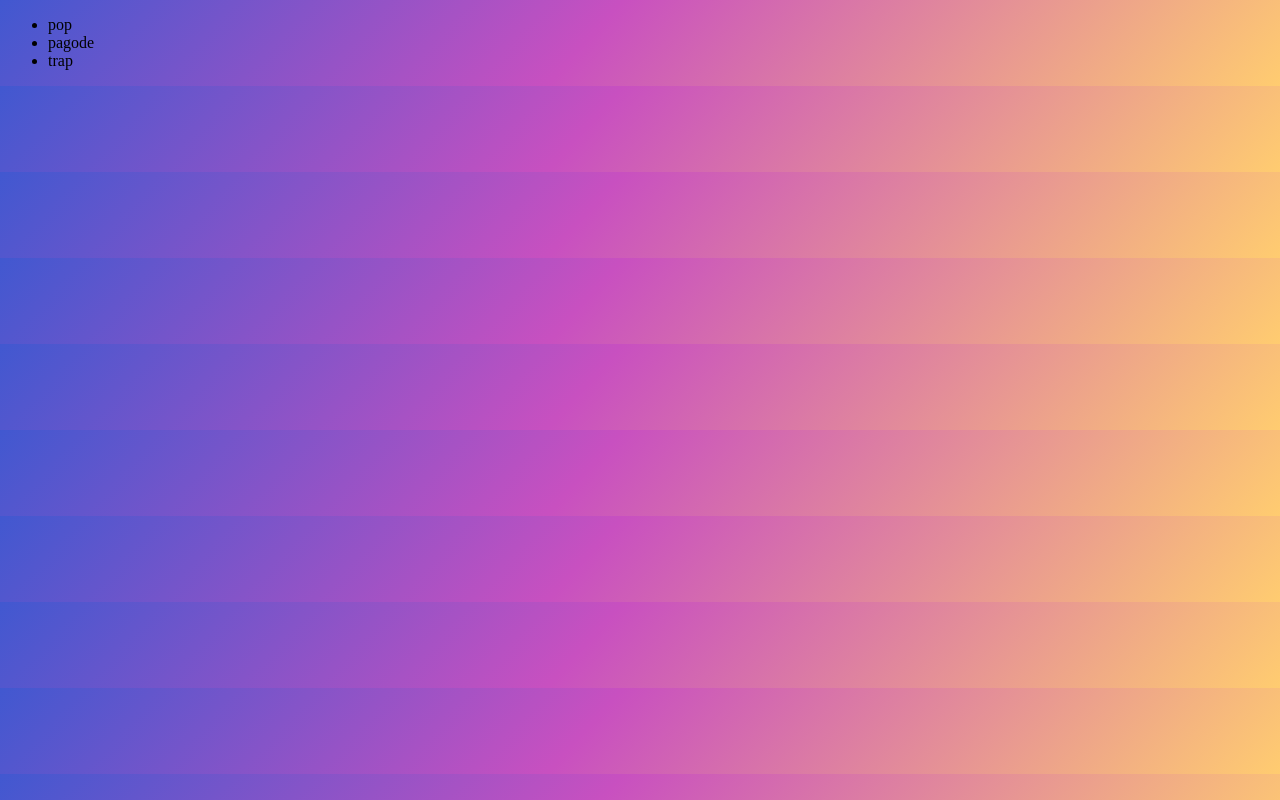
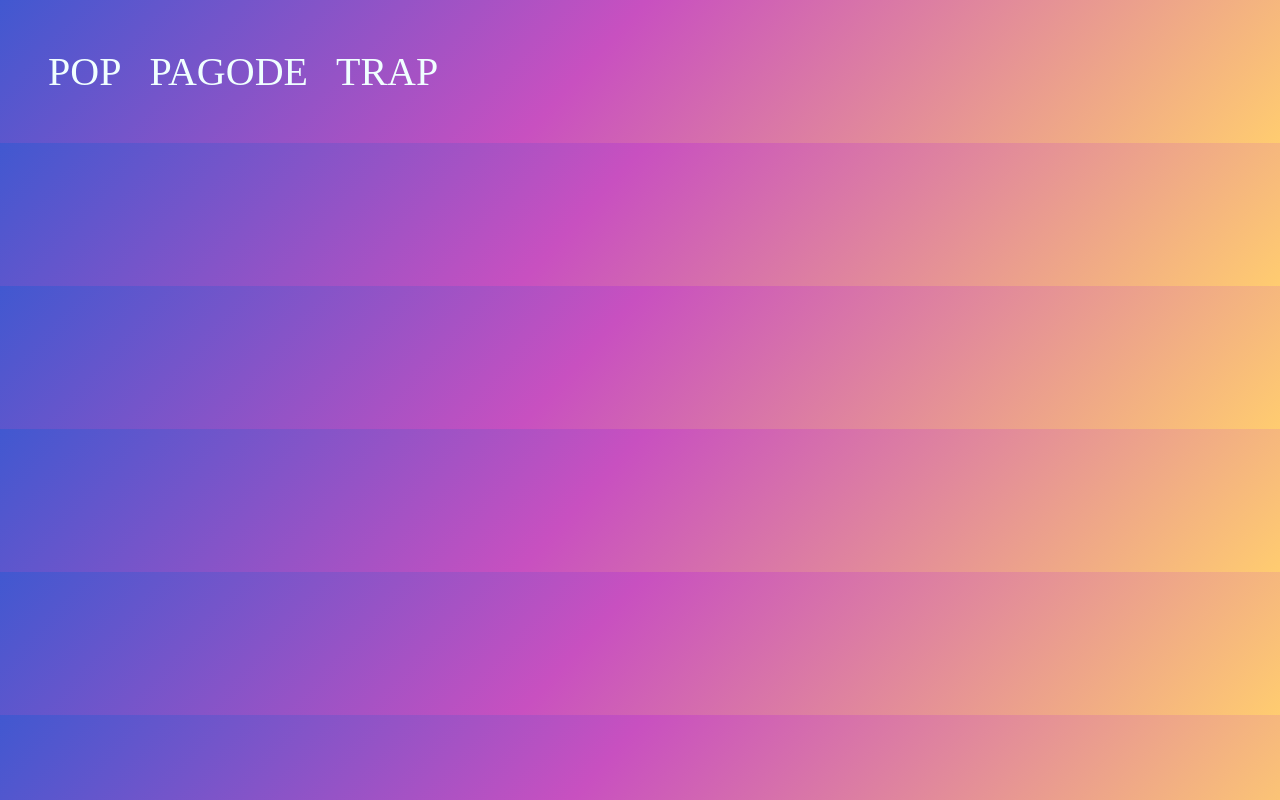
Before and after one commit to vizortea/myfirst, a plain HTML site: page index.html in a window 1280 px wide. Drawn offline with Linux system fonts and the light colour scheme.

Commit message:
tatatatatattatatat

```diff
--- a/style.css
+++ b/style.css
@@ -1,4 +1,20 @@
-body{
+body {
     background-color: #4158D0;
-background-image: linear-gradient(132deg, #4158D0 0%, #C850C0 46%, #FFCC70 100%);
+    background-image: linear-gradient(132deg, #4158D0 0%, #C850C0 46%, #FFCC70 100%);
 }
+
+header {
+    display: flex;
+    width: 100%;
+}
+
+ul {
+    display: flex;
+    list-style: none;
+    color: azure;
+    font-size: 40px;
+    text-transform: uppercase;
+    justify-content: center;
+    align-items: center;
+    gap: 28px;
+}
```
